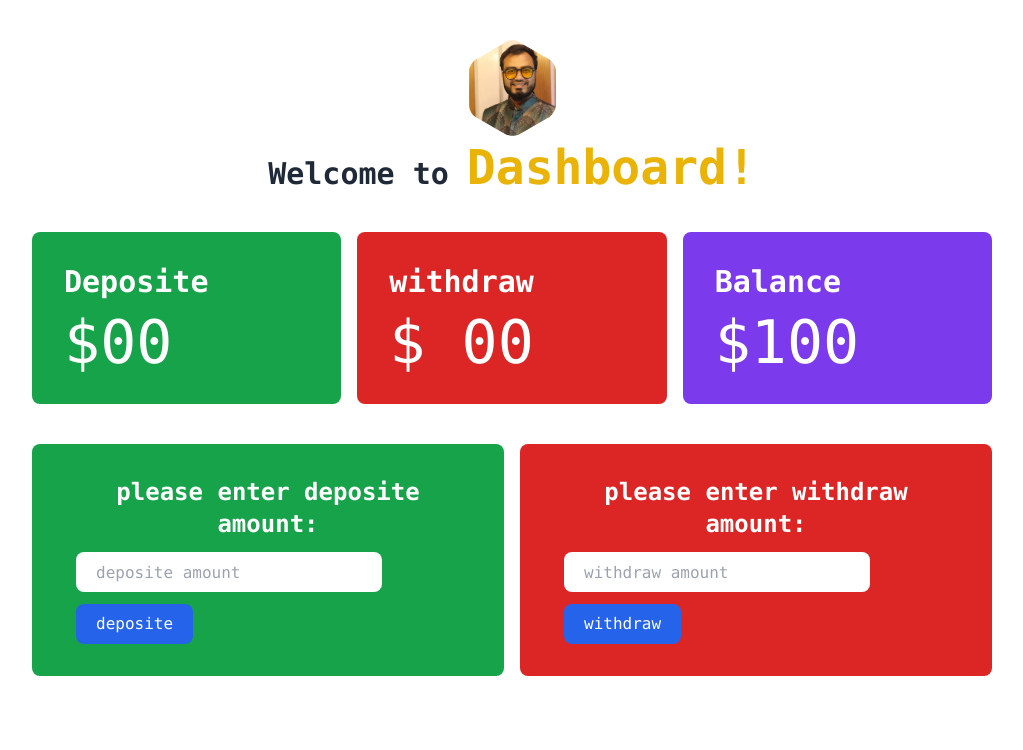
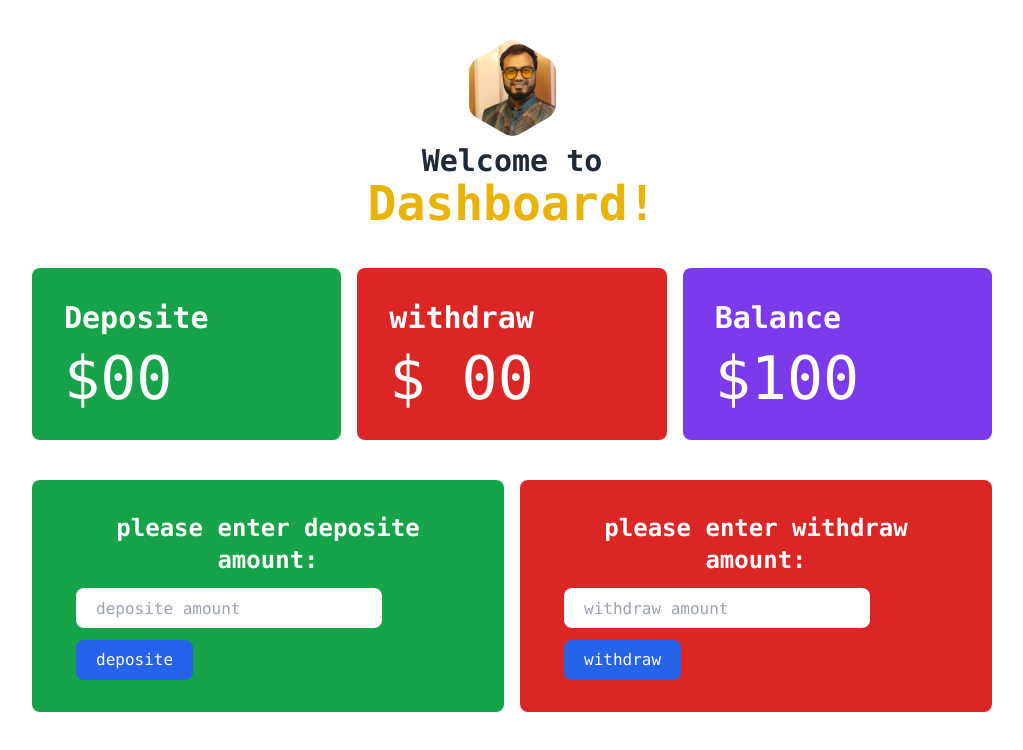
Before and after one commit to Tanvir225/baper-bank, a plain HTML site: page main.html in a window 1280 px wide. Shown: the whole page, without its empty margins (128-1151 px from the left). Drawn offline with nearby package versions, Linux system fonts and the light colour scheme.

Commit message:
baper bank alignment chng

```diff
--- a/main.html
+++ b/main.html
@@ -18,7 +18,7 @@
                 </div>
               </div>
         </figure>
-        <h1 class="text-3xl font-extrabold text-center">Welcome to <span class="text-yellow-500 text-5xl font-semibold"> Dashboard!</span></h1>
+        <h1 class="text-3xl font-extrabold text-center">Welcome to <br> <span class="text-yellow-500 text-5xl font-semibold"> Dashboard!</span></h1>
     </header>
     <main class="mt-10 w-9/12 mx-auto">
         <section class="grid gap-4 grid-cols-1 lg:grid-cols-3">
```
